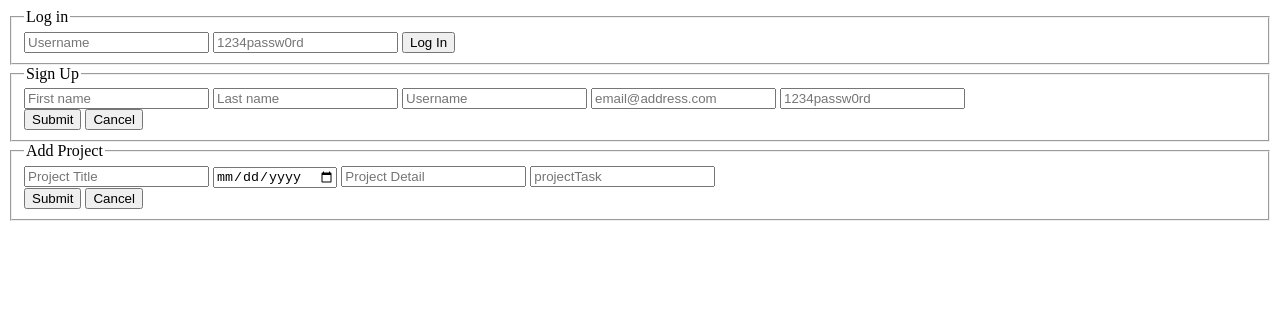
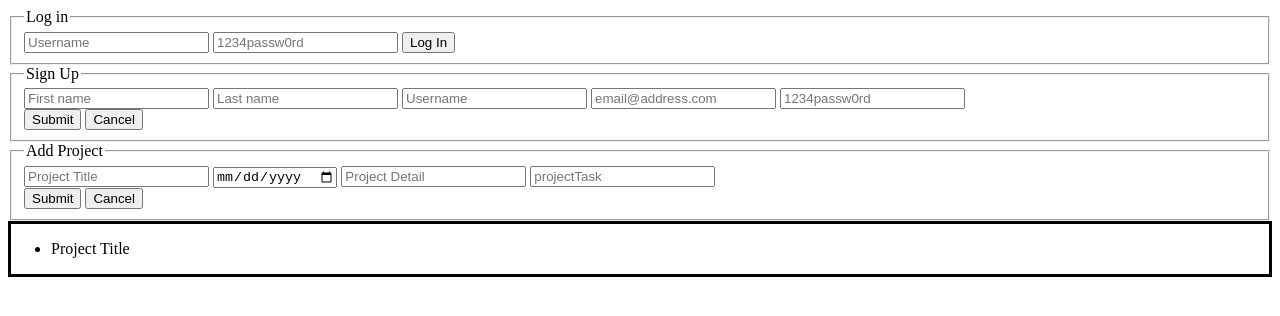
Before and after one commit to Benilyn/listmo-server, a website: page public/index.html in a window 1280 px wide. Drawn offline with nearby package versions, Linux system fonts and the light colour scheme.

Commit message:
added div#projectlist-page

```diff
--- a/public/index.html
+++ b/public/index.html
@@ -50,6 +50,12 @@
 		</form> <!-- .addproject-page -->
 	</div> <!-- #addproject-page -->
 
+	<div id="projectlist-page" style="border:solid">
+		<ul id="projectlist">
+			<li class="projectTitle">Project Title</li>
+		</ul>
+		</div> <!-- #rojectlist-page -->
+
 	<script src="https://code.jquery.com/jquery-3.1.0.js"></script>
 	<script type="text/javascript", src="apps.js"></script>
 </body>
```
